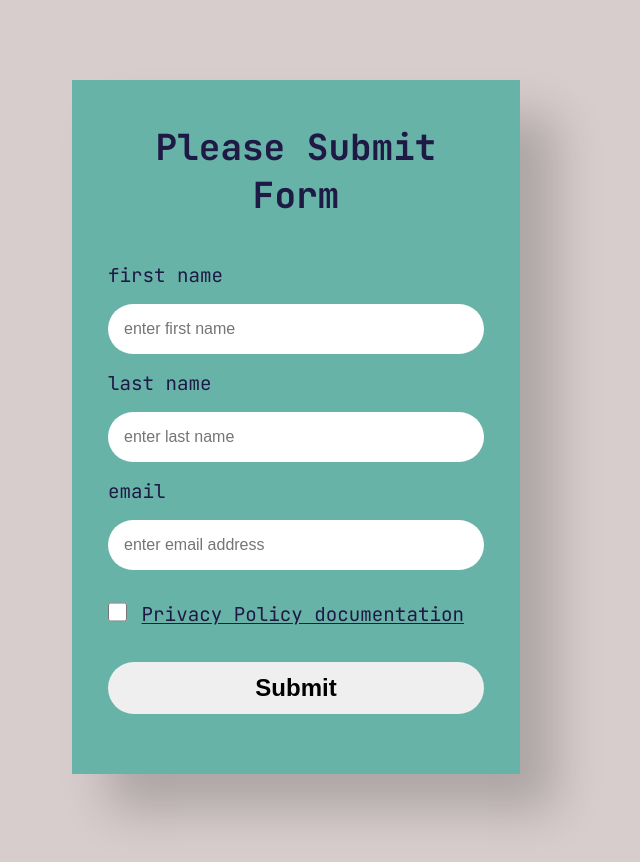
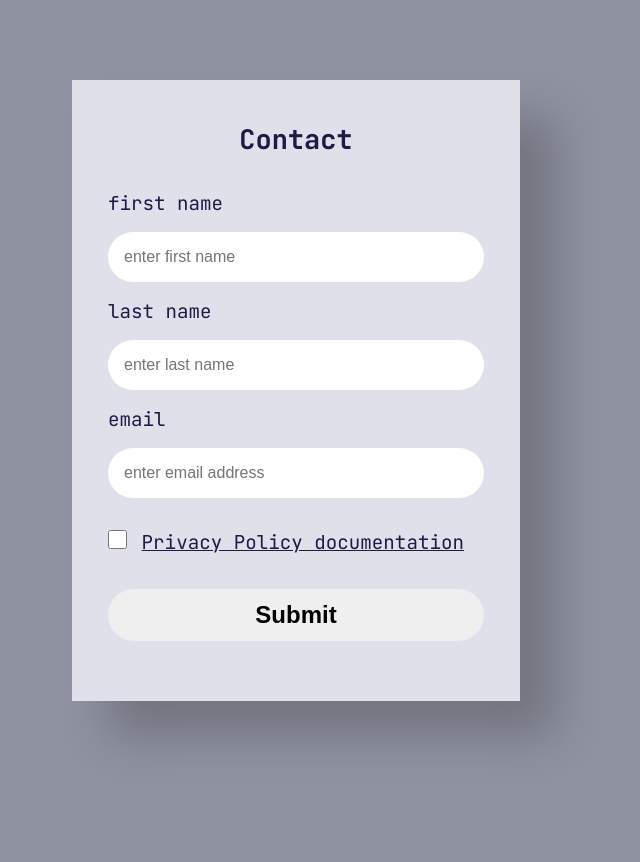
Before and after one commit to kraft-aka/contact-form-project, a plain HTML site: page index.html in a window 1280 px wide. Shown: the whole page, without its empty margins (344-984 px from the left). Drawn offline with Linux system fonts and the light colour scheme.

Commit message:
edit style, bg-color

```diff
--- a/index.html
+++ b/index.html
@@ -10,7 +10,7 @@
   <body>
     <div class="container" id="container">
       <header>
-        <h1 class="title">Please Submit Form</h1>
+        <h2 class="title">Contact</h2>
       </header>
       <form action="/" id="form">
         <label for="first-name">first name</label>
--- a/style.css
+++ b/style.css
@@ -9,7 +9,7 @@
 
 
   body {
-    background-color: #d8cdcd;
+    background-color: #8f92a0;
     color: #1f1945;
     font-size: 18px;
     width: 100vw;
@@ -20,7 +20,7 @@
 
   .container {
     display: block;
-    background-color: #68b3a8;
+    background-color: #e0e0eb;
     max-width: 35vw;
     min-height: 50vh;
     margin: 10vh auto;
```
